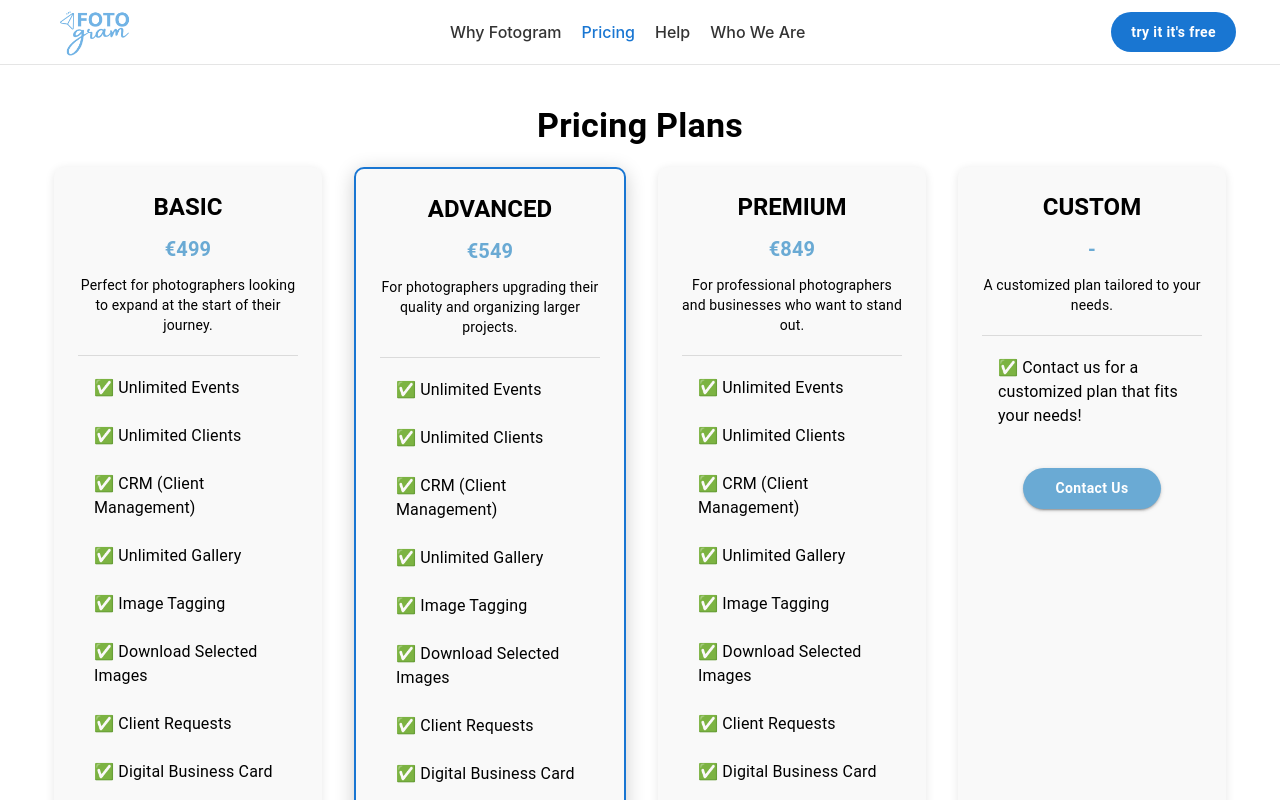
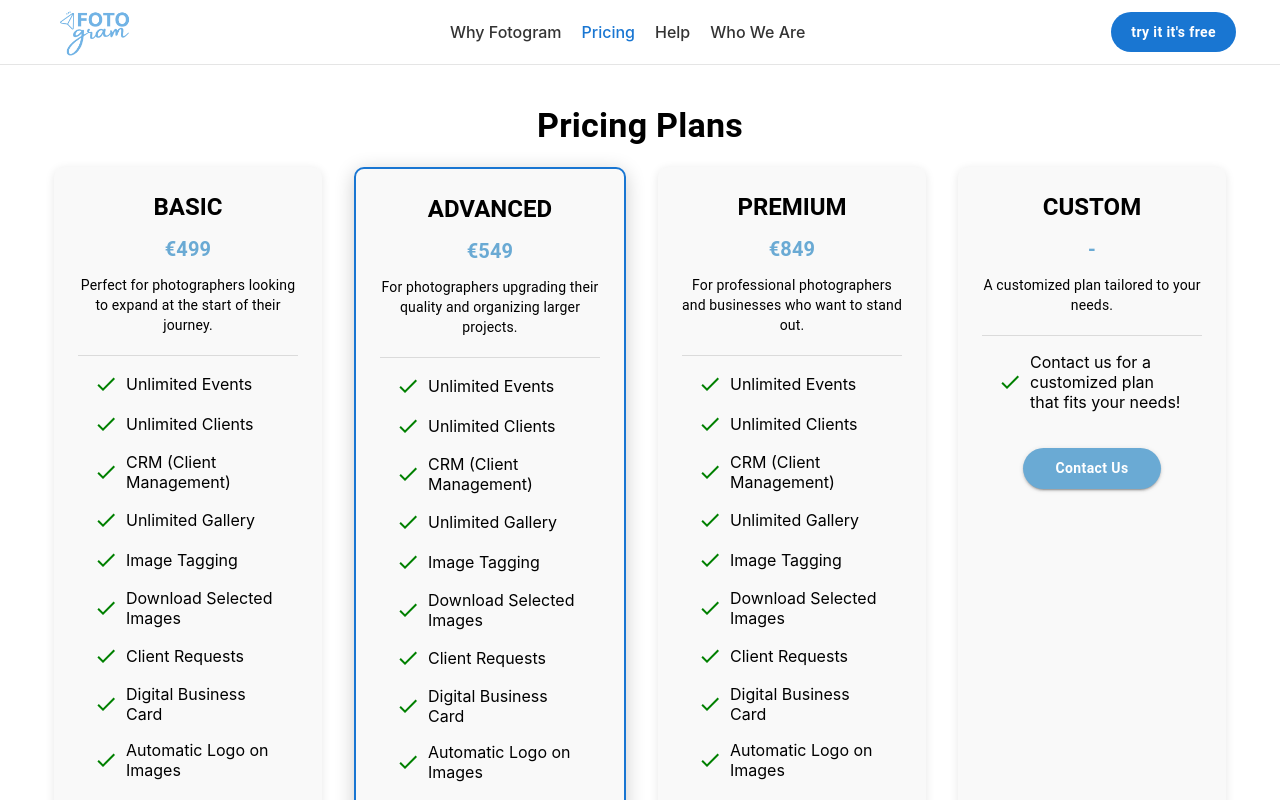
Before and after one commit to Iandraws/fotogramm-landing, a React (Create React App) app in the folder fotogram/: page /pricing in a window 1280 px wide. Built offline with nearby package versions, Linux system fonts and the light colour scheme.

Commit message:
refactor: replace icons

```diff
--- a/fotogram/src/components/PricingTable.js
+++ b/fotogram/src/components/PricingTable.js
@@ -6,9 +6,11 @@ import {
   Button,
   List,
   ListItem,
-  ListItemText,
   Divider,
 } from '@mui/material';
+import CheckIcon from '@mui/icons-material/Check';
+import CloseIcon from '@mui/icons-material/Close';
+
 import { useNavigate } from 'react-router-dom';
 
 const plans = [
@@ -194,24 +196,26 @@ const PricingTable = () => {
             <Divider />
 
             <List>
-              {plan.features.map((feature, featureIndex) => (
-                <ListItem key={featureIndex}>
-                  <ListItemText primary={`✅ ${feature}`} />
+              {plan.features.map((feature) => (
+                <ListItem key={feature} style={{display: 'flex', alignItems:'center', gap: '8px'}}>
+                  <CheckIcon sx={{ color: 'green' }} />
+                  {feature}
                 </ListItem>
               ))}
-              {plan.unavailableFeatures.map(
-                (unavailableFeature, unavailableFeatureIndex) => (
-                  <ListItem key={unavailableFeatureIndex}>
-                    <ListItemText primary={`❌ ${unavailableFeature}`} />
-                  </ListItem>
-                )
-              )}
+              {plan.unavailableFeatures.map((unavailableFeature) => (
+                <ListItem key={unavailableFeature} style={{display: 'flex', alignItems:'center', gap: '8px'}}>
+                  <CloseIcon sx={{ color: 'red' }} />
+                  {unavailableFeature}
+                </ListItem>
+              ))}
             </List>
 
             <Button
               variant="contained"
               onClick={() =>
-                plan.title === 'CUSTOM' ? handleContact() : handleSignUp(plan.title)
+                plan.title === 'CUSTOM'
+                  ? handleContact()
+                  : handleSignUp(plan.title)
               }
               sx={{
                 backgroundColor: '#6aaad4',
```
